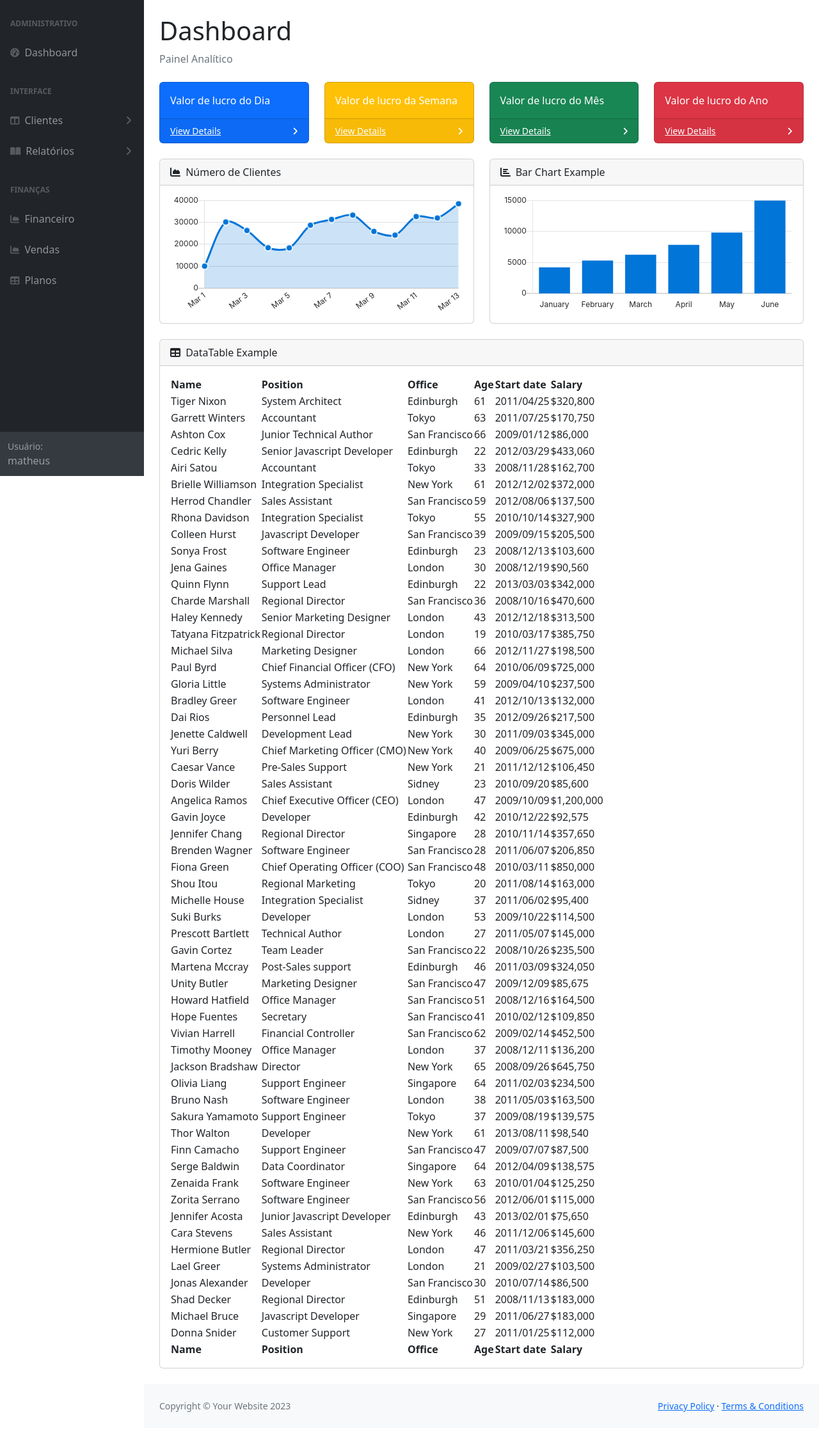
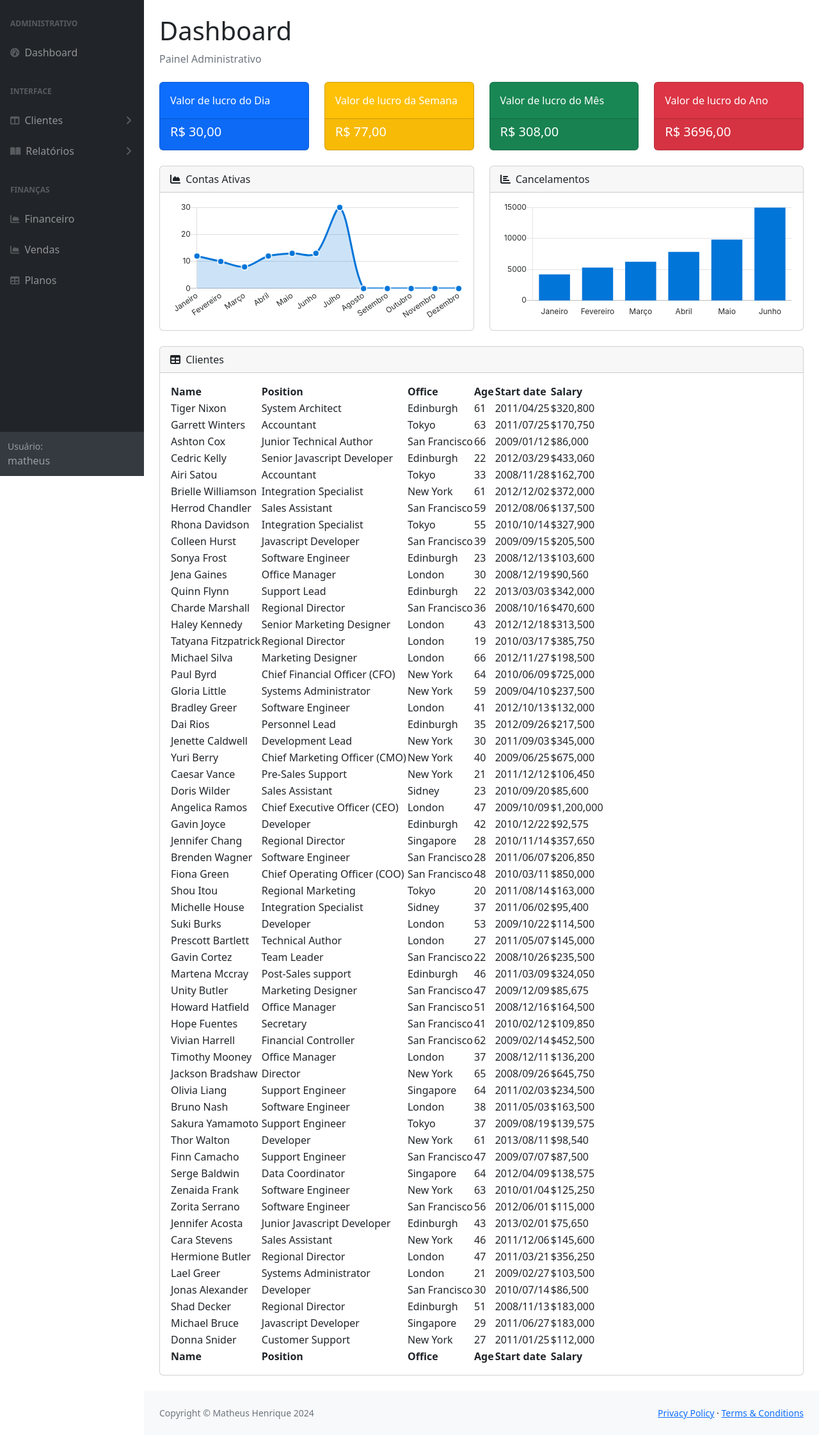
Before and after one commit to MatheusDev2209/SYSCONTROL_assinaturas, a PHP site: page / in a window 1280 px wide. Shown: the part 56-2299 px from the top of the page at 64% size. Before the commit the page ends 2263 px from the top, so only its background shows below. Run offline with PHP 8.4, Linux system fonts and the light colour scheme; a user stored in the database is signed in; some libraries are stand-ins or nearby versions.

Commit message:
Add files via upload

```diff
--- a/syscontrol_assinaturas/assets/demo/chart-area-demo.js
+++ b/syscontrol_assinaturas/assets/demo/chart-area-demo.js
@@ -7,9 +7,9 @@ var ctx = document.getElementById("myAreaChart");
 var myLineChart = new Chart(ctx, {
   type: 'line',
   data: {
-    labels: ["Mar 1", "Mar 2", "Mar 3", "Mar 4", "Mar 5", "Mar 6", "Mar 7", "Mar 8", "Mar 9", "Mar 10", "Mar 11", "Mar 12", "Mar 13"],
+    labels: ["Janeiro", "Fevereiro", "Março", "Abril", "Maio", "Junho", "Julho", "Agosto", "Setembro", "Outubro", "Novembro", "Dezembro"],
     datasets: [{
-      label: "Sessions",
+      label: "Usuarios",
       lineTension: 0.3,
       backgroundColor: "rgba(2,117,216,0.2)",
       borderColor: "rgba(2,117,216,1)",
@@ -20,7 +20,7 @@ var myLineChart = new Chart(ctx, {
       pointHoverBackgroundColor: "rgba(2,117,216,1)",
       pointHitRadius: 50,
       pointBorderWidth: 2,
-      data: [10000, 30162, 26263, 18394, 18287, 28682, 31274, 33259, 25849, 24159, 32651, 31984, 38451],
+      data: [12, 10, 8, 12, 13, 13, 30, 0, 0, 0, 0, 0],
     }],
   },
   options: {
@@ -33,13 +33,13 @@ var myLineChart = new Chart(ctx, {
           display: false
         },
         ticks: {
-          maxTicksLimit: 7
+          maxTicksLimit: 12
         }
       }],
       yAxes: [{
         ticks: {
           min: 0,
-          max: 40000,
+          max: 30,
           maxTicksLimit: 5
         },
         gridLines: {
--- a/syscontrol_assinaturas/assets/demo/chart-bar-demo.js
+++ b/syscontrol_assinaturas/assets/demo/chart-bar-demo.js
@@ -7,7 +7,7 @@ var ctx = document.getElementById("myBarChart");
 var myLineChart = new Chart(ctx, {
   type: 'bar',
   data: {
-    labels: ["January", "February", "March", "April", "May", "June"],
+    labels: ["Janeiro", "Fevereiro", "Março", "Abril", "Maio", "Junho"],
     datasets: [{
       label: "Revenue",
       backgroundColor: "rgba(2,117,216,1)",
--- a/syscontrol_assinaturas/index.php
+++ b/syscontrol_assinaturas/index.php
@@ -15,6 +15,8 @@
         <link href="https://cdn.jsdelivr.net/npm/simple-datatables@7.1.2/dist/style.min.css" rel="stylesheet" />
         <link href="css/styles.css" rel="stylesheet" />
         <script src="https://use.fontawesome.com/releases/v6.3.0/js/all.js" crossorigin="anonymous"></script>
+
+
     </head>
     <body class="sb-nav-fixed">
         <nav class="sb-topnav navbar navbar-expand navbar-dark bg-dark">
@@ -124,15 +126,15 @@
                     <div class="container-fluid px-4">
                         <h1 class="mt-4">Dashboard</h1>
                         <ol class="breadcrumb mb-4">
-                            <li class="breadcrumb-item active">Painel Analítico</li>
+                            <li class="breadcrumb-item active">Painel Administrativo</li>
                         </ol>
                         <div class="row">
                             <div class="col-xl-3 col-md-6">
                                 <div class="card bg-primary text-white mb-4">
                                     <div class="card-body">Valor de lucro do Dia</div>
                                     <div class="card-footer d-flex align-items-center justify-content-between">
-                                        <a class="small text-white stretched-link" href="#">View Details</a>
-                                        <div class="small text-white"><i class="fas fa-angle-right"></i></div>
+                                        <h5 >R$ 30,00</h5>
+
                                     </div>
                                 </div>
                             </div>
@@ -140,8 +142,7 @@
                                 <div class="card bg-warning text-white mb-4">
                                     <div class="card-body">Valor de lucro da Semana</div>
                                     <div class="card-footer d-flex align-items-center justify-content-between">
-                                        <a class="small text-white stretched-link" href="#">View Details</a>
-                                        <div class="small text-white"><i class="fas fa-angle-right"></i></div>
+                                    <h5 >R$ 77,00</h5>
                                     </div>
                                 </div>
                             </div>
@@ -149,8 +150,7 @@
                                 <div class="card bg-success text-white mb-4">
                                     <div class="card-body">Valor de lucro do Mês</div>
                                     <div class="card-footer d-flex align-items-center justify-content-between">
-                                        <a class="small text-white stretched-link" href="#">View Details</a>
-                                        <div class="small text-white"><i class="fas fa-angle-right"></i></div>
+                                    <h5 >R$ 308,00</h5>
                                     </div>
                                 </div>
                             </div>
@@ -158,8 +158,7 @@
                                 <div class="card bg-danger text-white mb-4">
                                     <div class="card-body">Valor de lucro do Ano</div>
                                     <div class="card-footer d-flex align-items-center justify-content-between">
-                                        <a class="small text-white stretched-link" href="#">View Details</a>
-                                        <div class="small text-white"><i class="fas fa-angle-right"></i></div>
+                                    <h5 >R$ 3696,00</h5>
                                     </div>
                                 </div>
                             </div>
@@ -169,7 +168,7 @@
                                 <div class="card mb-4">
                                     <div class="card-header">
                                         <i class="fas fa-chart-area me-1"></i>
-                                        Número de Clientes
+                                        Contas Ativas
                                     </div>
                                     <div class="card-body"><canvas id="myAreaChart" width="100%" height="40"></canvas></div>
                                 </div>
@@ -178,7 +177,7 @@
                                 <div class="card mb-4">
                                     <div class="card-header">
                                         <i class="fas fa-chart-bar me-1"></i>
-                                        Bar Chart Example
+                                        Cancelamentos
                                     </div>
                                     <div class="card-body"><canvas id="myBarChart" width="100%" height="40"></canvas></div>
                                 </div>
@@ -187,7 +186,7 @@
                         <div class="card mb-4">
                             <div class="card-header">
                                 <i class="fas fa-table me-1"></i>
-                                DataTable Example
+                               Clientes
                             </div>
                             <div class="card-body">
                                 <table id="datatablesSimple">
@@ -677,7 +676,7 @@
                 <footer class="py-4 bg-light mt-auto">
                     <div class="container-fluid px-4">
                         <div class="d-flex align-items-center justify-content-between small">
-                            <div class="text-muted">Copyright &copy; Your Website 2023</div>
+                            <div class="text-muted">Copyright &copy; Matheus Henrique 2024</div>
                             <div>
                                 <a href="#">Privacy Policy</a>
                                 &middot;
```
